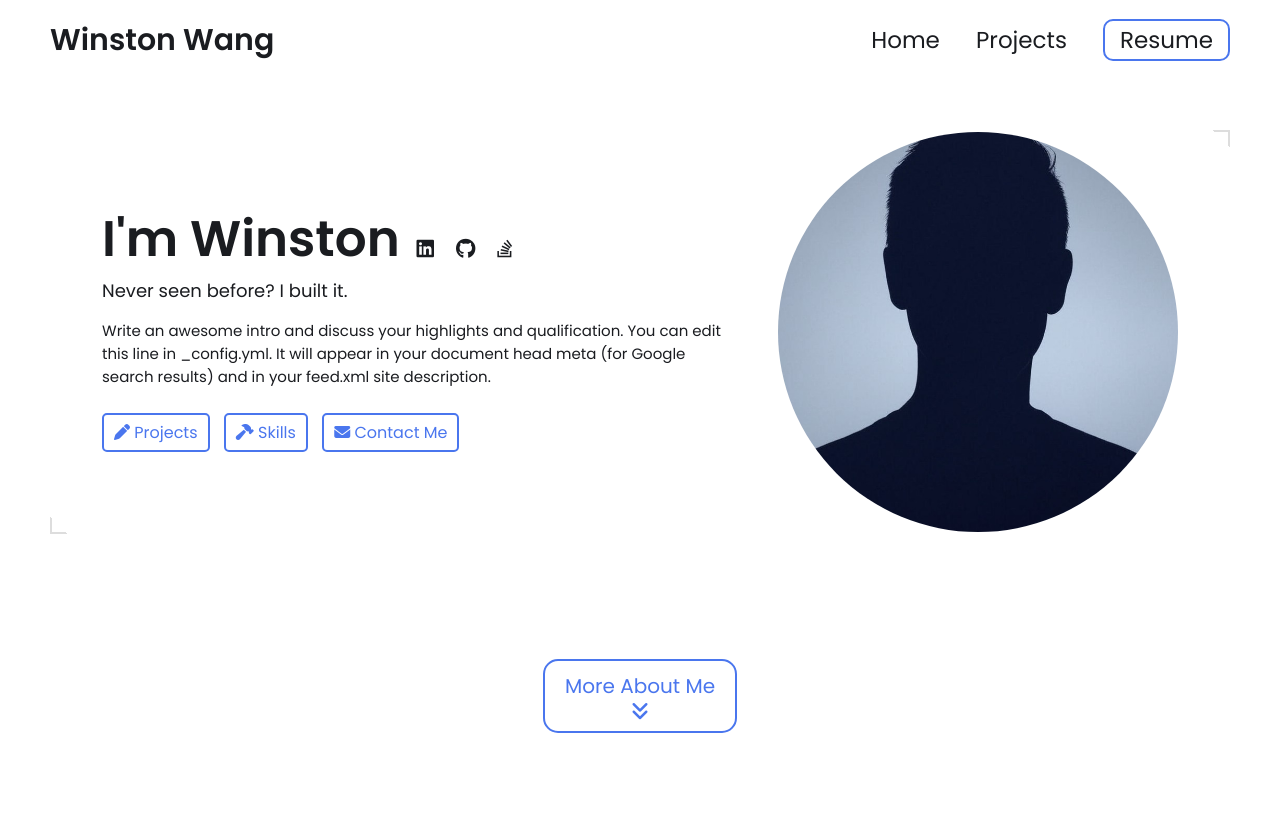
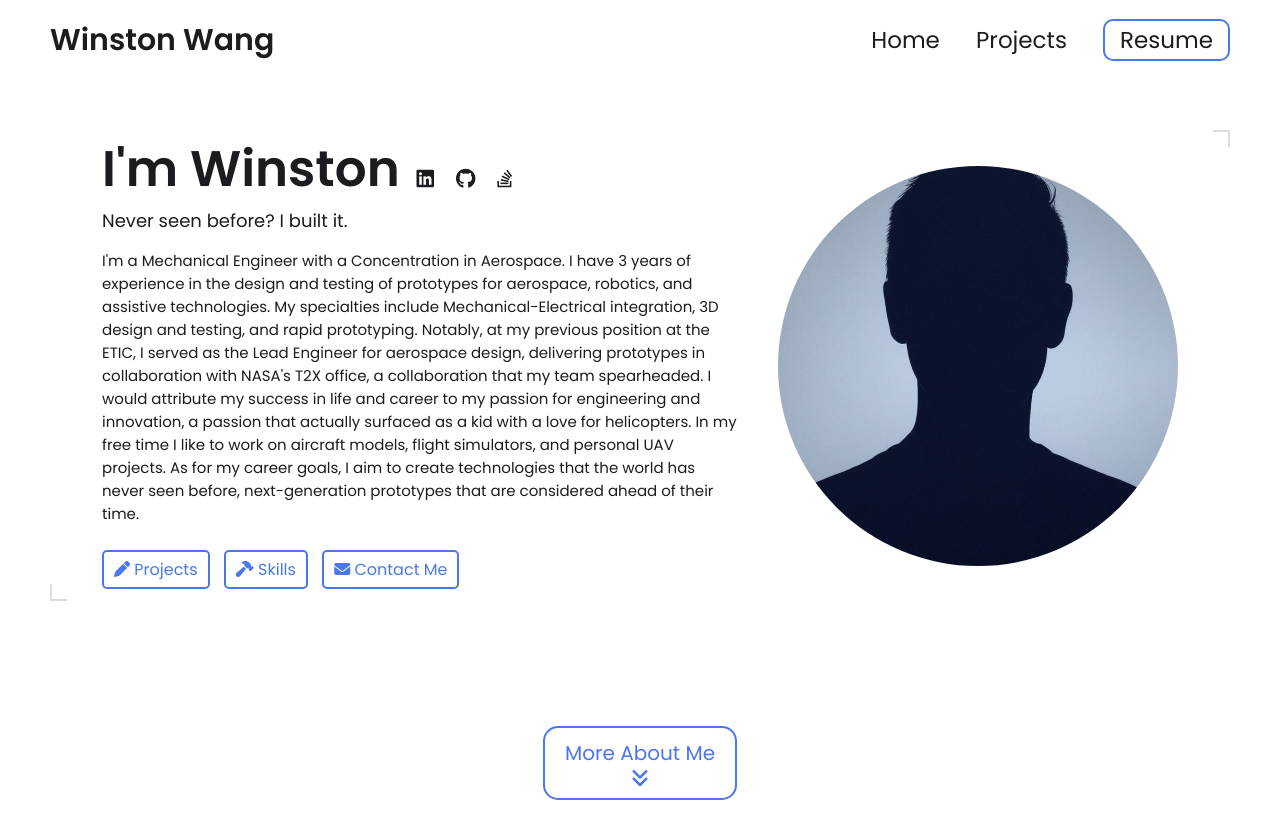
Before and after one commit to WinstonHelicopters/WinstonHelicopters.github.io, a Jekyll site: the page built from index.html, in a window 1280 px wide and 900 px high. Shown: the top 839 px of the window. Built offline with Jekyll 4.4.1, drawn with Linux system fonts in a browser that asks for light colours.

Commit message:
Update _config.yml

```diff
--- a/_config.yml
+++ b/_config.yml
@@ -15,9 +15,7 @@ title: Winston Wang's Portfolio # This is what shows up in the tab of the browse
 name: Winston Wang
 headline: Never seen before? I built it.
 description: >- # dont remove this line. this will ignore all new lines until the next section
-  Write an awesome intro and discuss your highlights and qualification. You can edit this
-  line in _config.yml. It will appear in your document head meta (for
-  Google search results) and in your feed.xml site description.
+  I'm a Mechanical Engineer with a Concentration in Aerospace. I have 3 years of experience in the design and testing of prototypes for aerospace, robotics, and assistive technologies. My specialties include Mechanical-Electrical integration, 3D design and testing, and rapid prototyping. Notably, at my previous position at the ETIC, I served as the Lead Engineer for aerospace design, delivering prototypes in collaboration with NASA's T2X office, a collaboration that my team spearheaded. I would attribute my success in life and career to my passion for engineering and innovation, a passion that actually surfaced as a kid with a love for helicopters. In my free time I like to work on aircraft models, flight simulators, and personal UAV projects. As for my career goals, I aim to create technologies that the world has never seen before, next-generation prototypes that are considered ahead of their time.
 
 # Place your profile image in /assets/images/profile-image/folder and edit the file name
 profile_image: ./assets/images/profile-image/avatar.jpeg
```
